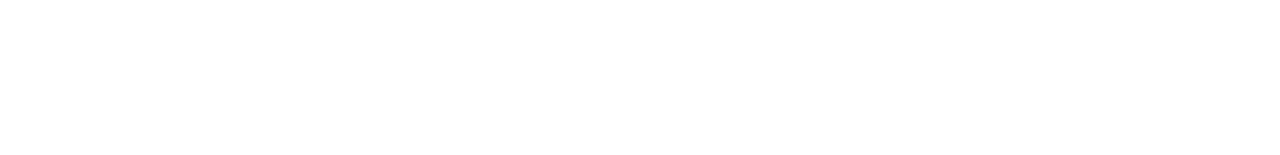
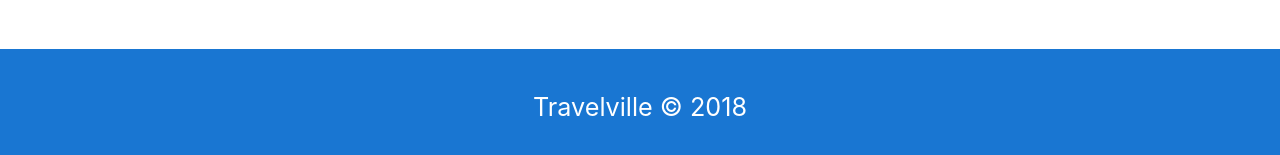
Before and after one commit to ajfsdeveloper/react-materializecss-travelville, a React (Create React App) app: page / in a window 1280 px wide. Shown: the part 2836-2991 px from the top of the page. Before the commit the page ends 2885 px from the top, so only its background shows below. Built offline with nearby package versions, Linux system fonts and the light colour scheme.

Commit message:
Add Footer component

```diff
--- a/public/index.html
+++ b/public/index.html
@@ -88,6 +88,10 @@
       // Material Boxed
       const mb = document.querySelectorAll('.materialboxed')
       M.Materialbox.init(mb, {})
+
+      // Scrollspy
+      const ss = document.querySelectorAll('.scrollspy')
+      M.ScrollSpy.init(ss, { scrollOffset: 65 })
     })
   </script>
 </body>
--- a/src/App.js
+++ b/src/App.js
@@ -7,6 +7,7 @@
 import Follow from './components/Follow'
 import Gallery from './components/Gallery'
 import Contact from './components/Contact'
+import Footer from './components/Footer'
 
 class App extends Component {
   render() {
@@ -20,6 +21,7 @@
         <Follow />
         <Gallery />
         <Contact />
+        <Footer />
       </React.Fragment>
     )
   }
--- /dev/null
+++ b/src/components/Footer.jsx
@@ -0,0 +1,11 @@
+import React from 'react'
+
+const Footer = () => {
+  return (
+    <footer className="section blue darken-2 white-text center">
+      <p className="flow-text">Travelville &copy; 2018</p>
+    </footer>
+  )
+}
+
+export default Footer
```
